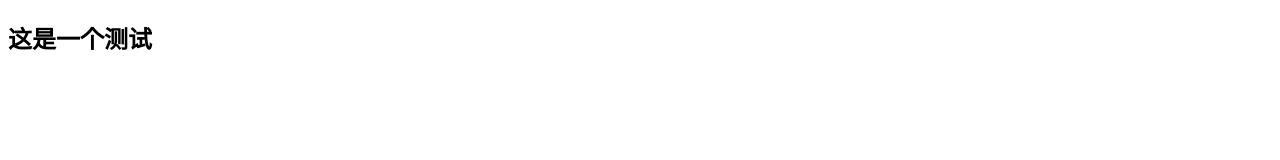
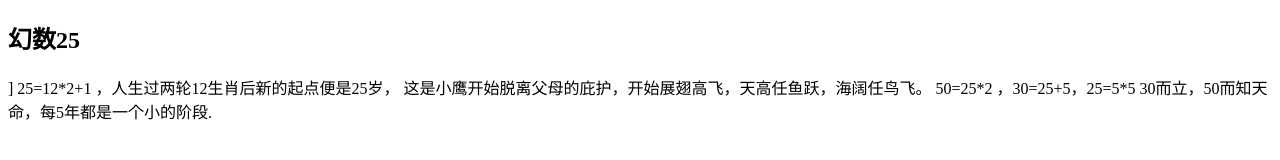
Before and after one commit to ql9075/t, a plain HTML site: page index.html in a window 1280 px wide. Drawn offline with Linux system fonts and the light colour scheme.

Commit message:
Update index.html

```diff
--- a/index.html
+++ b/index.html
@@ -4,6 +4,9 @@
 	<title></title>
 </head>
 <body>
-	<h2>这是一个测试</h2>
+	<h2>幻数25</h2>]
+	25=12*2+1 ，人生过两轮12生肖后新的起点便是25岁，
+	这是小鹰开始脱离父母的庇护，开始展翅高飞，天高任鱼跃，海阔任鸟飞。
+	50=25*2 ，30=25+5，25=5*5 30而立，50而知天命，每5年都是一个小的阶段.
 </body>
 </html>
```
